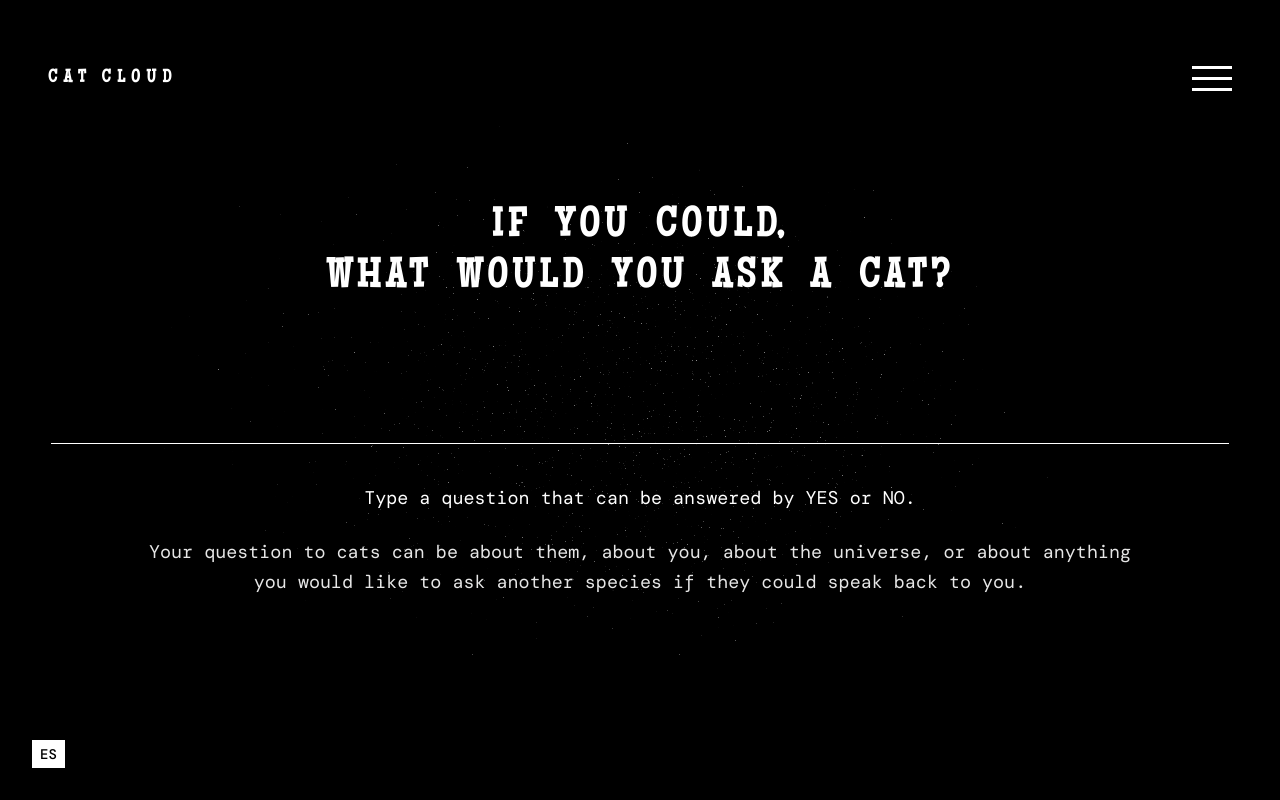
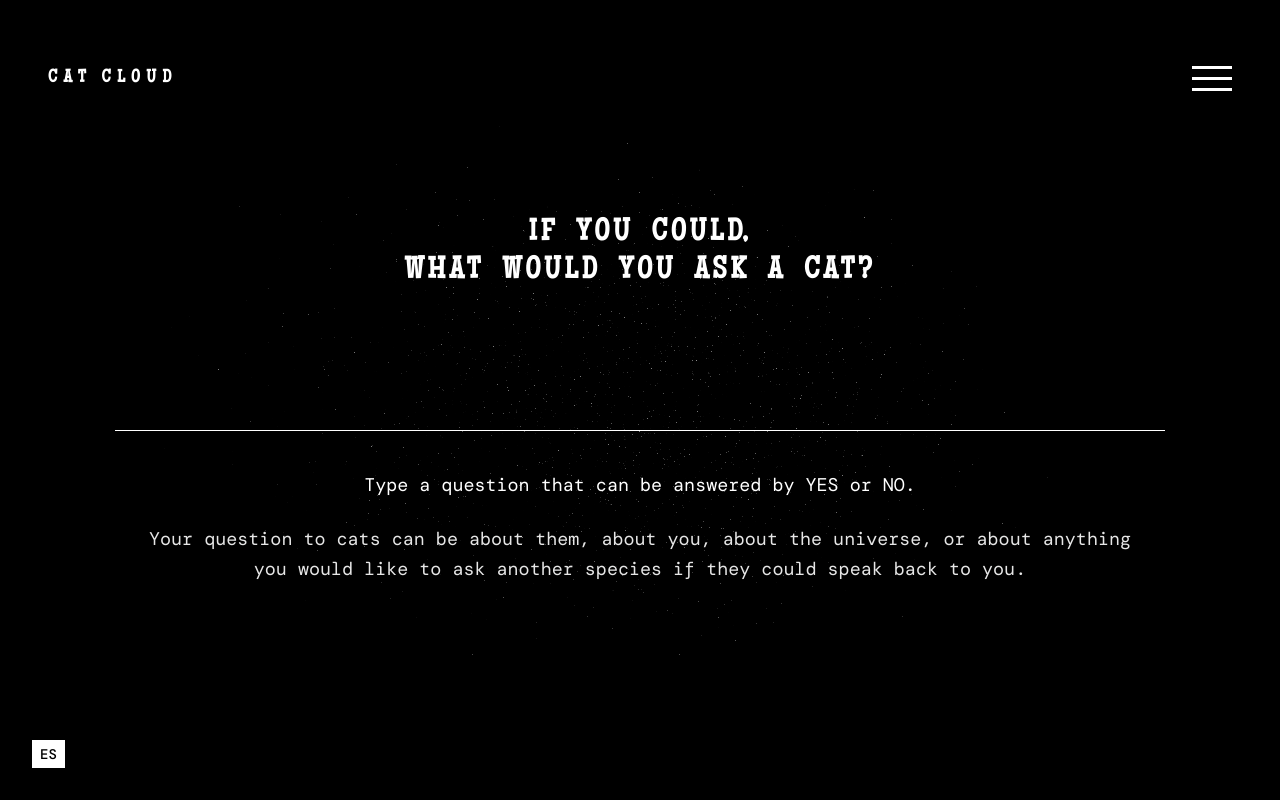
Before and after one commit to Arishsingh/Catman, a Next.js app: page / in a window 1280 px wide. Built offline with nearby package versions, Linux system fonts and the light colour scheme; a web font is replaced by a local one.

Commit message:
Medium headline + constrained content width with side margins on home

```diff
--- a/src/app/page.tsx
+++ b/src/app/page.tsx
@@ -109,12 +109,12 @@ export default function Home() {
         {phase === "input" && (
           <motion.main
             key="input"
-            className="relative z-10 flex min-h-svh flex-col items-center justify-center px-6"
+            className="relative z-10 flex min-h-svh flex-col items-center justify-center px-[clamp(1.5rem,9vw,11rem)]"
             exit={{ opacity: 0 }}
             transition={{ duration: 0.5 }}
           >
             <motion.h1
-              className="text-center font-['Maiden_Orange'] font-bold uppercase leading-[1.25] tracking-[0.12em] [word-spacing:0.3em] text-[clamp(1.35rem,3.2vw,2.75rem)]"
+              className="text-center font-['Maiden_Orange'] font-bold uppercase leading-[1.25] tracking-[0.12em] [word-spacing:0.3em] text-[clamp(1.25rem,2.4vw,2.1rem)]"
               initial={{ opacity: 0, y: 20 }}
               animate={{ opacity: 1, y: 0 }}
               transition={{ delay: REVEAL_DELAY, duration: 0.9, ease: [0.16, 1, 0.3, 1] as [number, number, number, number] }}
@@ -126,7 +126,7 @@ export default function Home() {
 
             <motion.form
               onSubmit={submit}
-              className="mt-[clamp(3rem,7vw,6rem)] w-full max-w-[min(92vw,1600px)]"
+              className="mt-[clamp(3rem,7vw,6rem)] w-full max-w-[1100px]"
               initial={{ opacity: 0, y: 20 }}
               animate={{ opacity: 1, y: 0 }}
               transition={{
```
